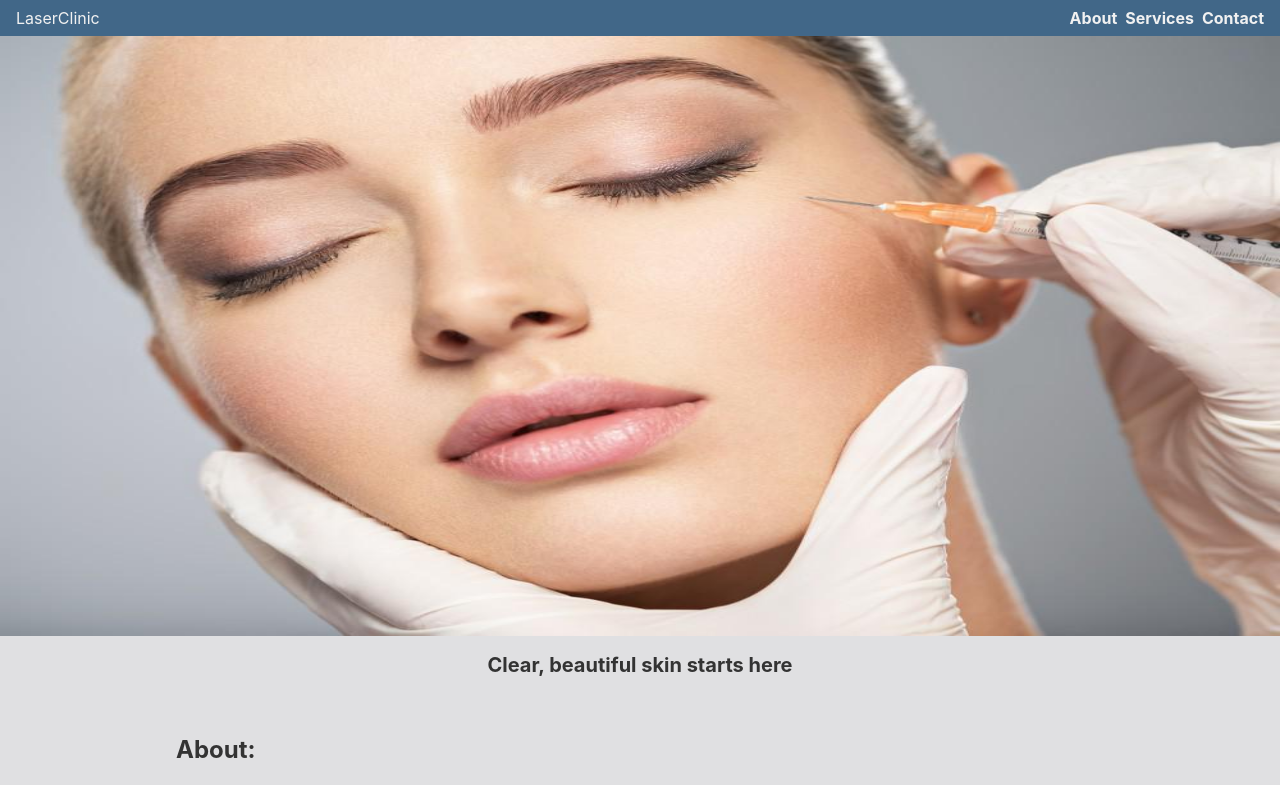
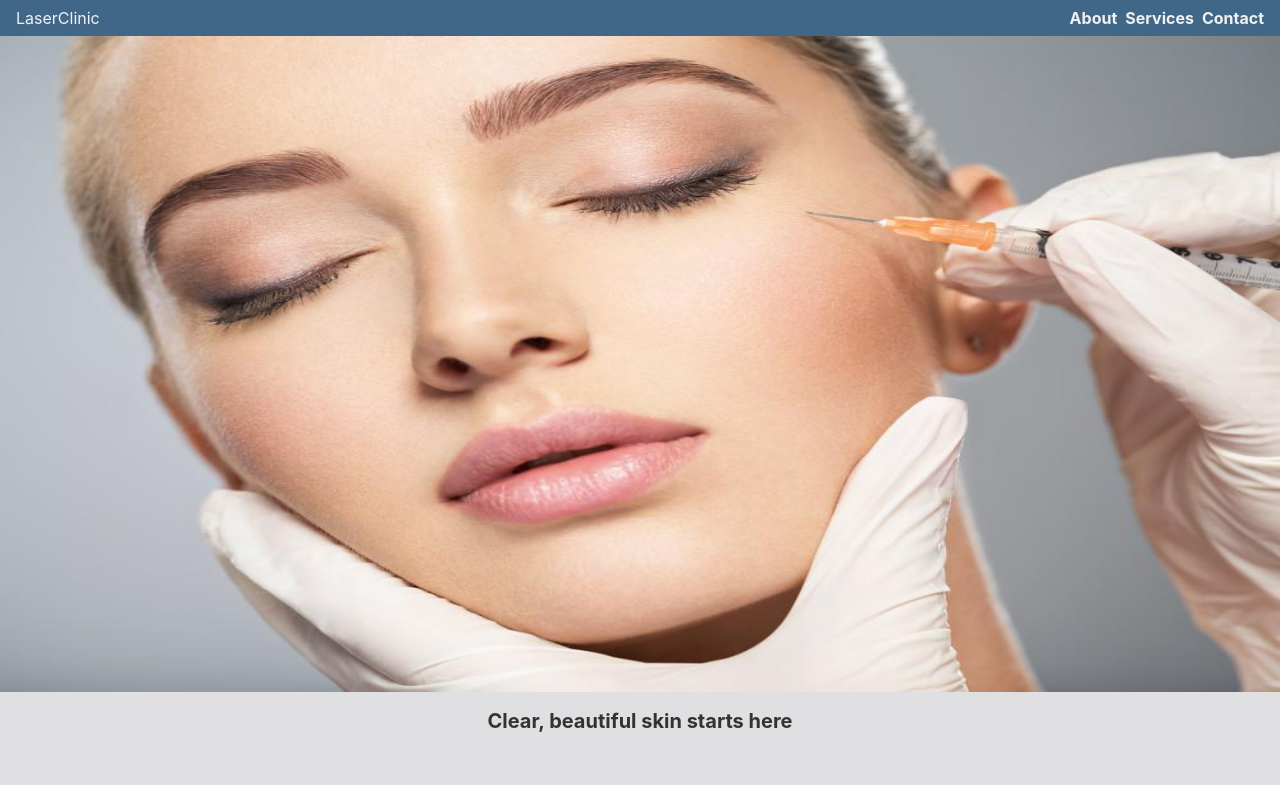
Before and after one commit to LaithAlwani/laser-clinic, a React (Vite) app: page / in a window 1280 px wide. Shown: the top 785 px of the page. Built offline with nearby package versions, Linux system fonts and the light colour scheme.

Commit message:
fixes hero view height

```diff
--- a/src/App.css
+++ b/src/App.css
@@ -43,10 +43,9 @@ nav a{
 }
 .hero img{
   width: 100%;
-  height: 75vh;
+  height: 82vh;
 }
 .hero h1{
-
   font-size: 1.25rem;
 }
 /*hero Ends*/
```
